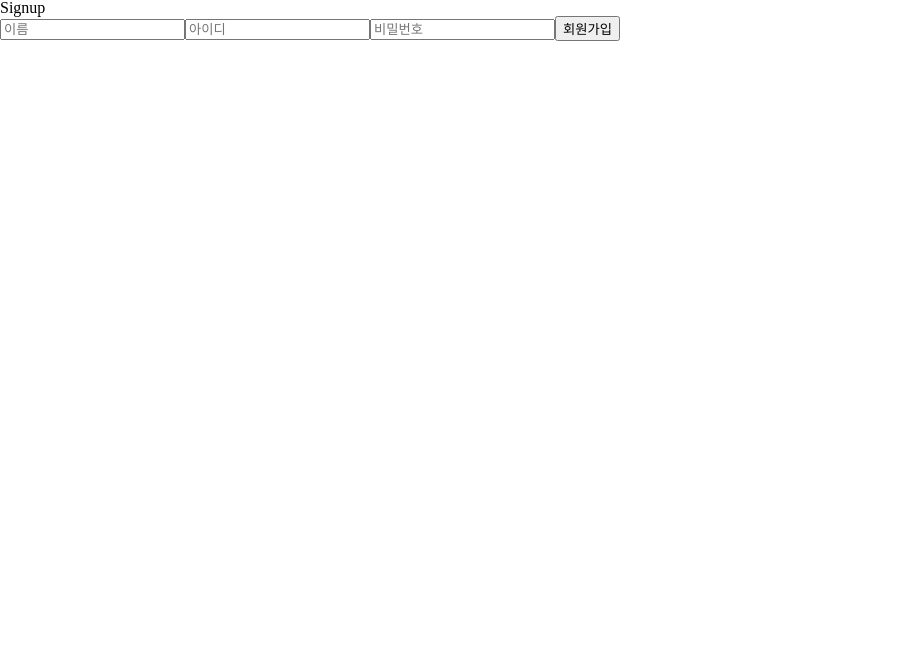
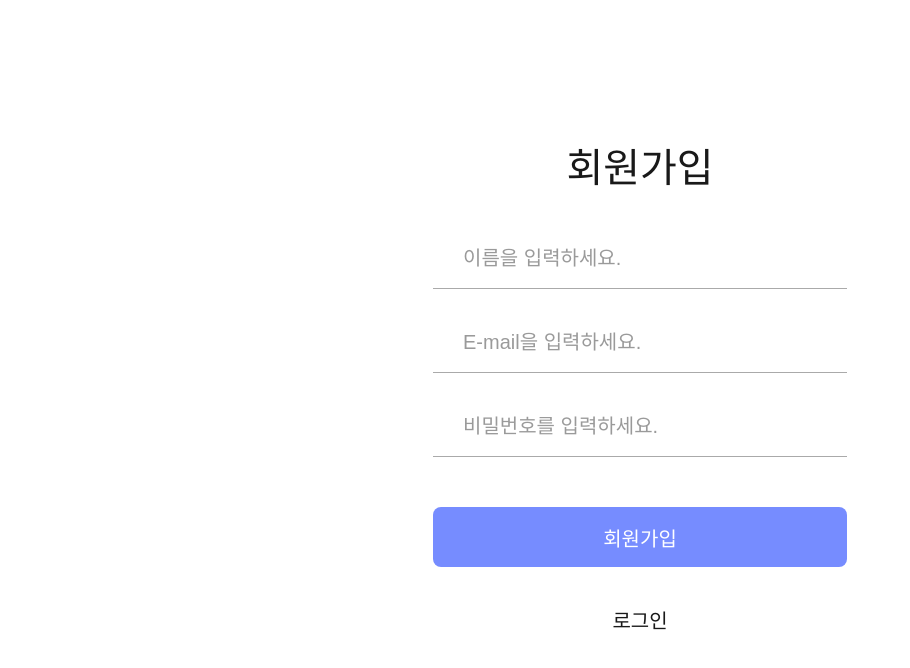
Before and after one commit to jangjihoon96/SecretNote_React_Node_MongoDB, a React (Create React App) app in the folder client/: page /signup in a window 1280 px wide. Shown: the top 668 px of the page, without its empty margins (0-910 px from the left). Built offline with nearby package versions, Linux system fonts and the light colour scheme.

Commit message:
feat: Signup 컴포넌트 제작 및 회원가입 기능 구현
- node 서버에서 구현한 api를 사용하여 회원가입 기능 구현
- 회원가입 성공시 로그인 페이지로 이동

```diff
--- a/client/src/pages/Signup.jsx
+++ b/client/src/pages/Signup.jsx
@@ -1,10 +1,22 @@
 import React, { useState } from "react";
+import { useNavigate } from "react-router-dom";
+import SignupContainer from "../container/SignupContainer";
+import MainTitle from "../components/common/MainTitle";
+import {
+  Button,
+  Form,
+  Input,
+  Inputs,
+  LinkButton,
+} from "../components/common/Common";
 
 export default function Signup() {
   const [userName, setUserName] = useState("");
   const [userEmail, setUserEmail] = useState("");
   const [userPw, setUserPw] = useState("");
-  const handleSignup = async () => {
+  const navigate = useNavigate();
+  const handleSignup = async (e) => {
+    e.preventDefault();
     try {
       const response = await fetch("http://localhost:3001/api/register", {
         method: "POST",
@@ -17,10 +29,18 @@ export default function Signup() {
           password: userPw,
         }),
       });
+      if (response.status === 200) {
+        // 회원가입 성공
+        alert("회원가입 성공");
+        navigate("/");
+      } else {
         const data = await response.json();
         console.log(data);
+        alert("회원가입 실패");
+      }
     } catch (error) {
       console.error(error);
+      alert("올바른 정보를 입력해주세요.");
     }
   };
 
@@ -34,35 +54,40 @@ export default function Signup() {
     setUserPw(e.target.value);
   };
   return (
-    <div>
-      <h1>Signup</h1>
-      <form onSubmit={handleSignup}>
-        <input
+    <SignupContainer>
+      <MainTitle>회원가입</MainTitle>
+      <Form onSubmit={handleSignup}>
+        <Inputs>
+          <Input
             type="text"
+            id="userName"
             name="name"
-          id="userName"
-          placeholder="이름"
+            placeholder="이름을 입력하세요."
             value={userName}
             onChange={onChangeName}
           />
-        <input
+          <Input
             type="email"
+            id="userEmail"
             name="email"
-          id="userEmail"
-          placeholder="아이디"
+            placeholder="E-mail을 입력하세요."
             value={userEmail}
             onChange={onChangeEmail}
           />
-        <input
+          <Input
             type="password"
+            id="userPassword"
             name="password"
-          id="userPassword"
-          placeholder="비밀번호"
+            placeholder="비밀번호를 입력하세요."
             value={userPw}
             onChange={onChangePw}
           />
-        <button type="submit">회원가입</button>
-      </form>
-    </div>
+        </Inputs>
+        <Button color="blue" type="submit">
+          회원가입
+        </Button>
+        <LinkButton to="/">로그인</LinkButton>
+      </Form>
+    </SignupContainer>
   );
 }
```
Lines whose indentation alone changed are shown as unchanged.
